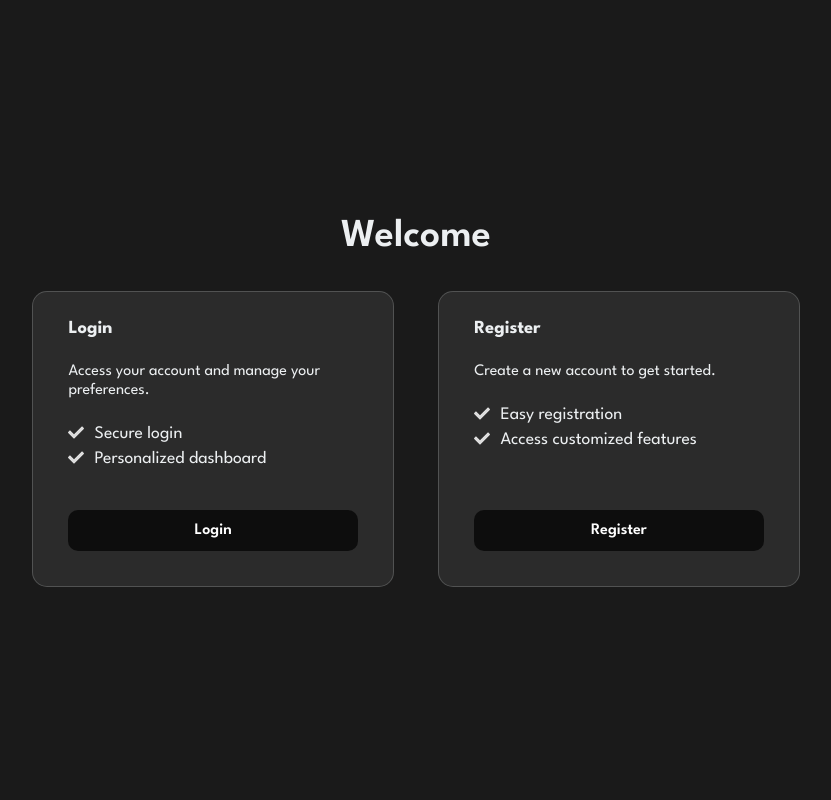
After one commit to Tanheishanyang/Business-Card-Management-System, a Flask app: template deploy_test/templates/Login/Login.html in a window 1280 px wide. The commit adds this page. Shown: the whole page, without its empty margins (224-1055 px from the left). Run offline with Flask 3, Linux system fonts and the light colour scheme; the template is opened without the code that fills it, so the values that code supplies are empty.

Commit message:
register page

```diff
--- a/deploy_test/app.py
+++ b/deploy_test/app.py
@@ -4,7 +4,11 @@ app = Flask(__name__)
 
 @app.route('/')
 def home():
-    return render_template('index.html')
+    return render_template("Welcome/Welcome.html")
+
+@app.route('/register')
+def register():
+    return render_template("Register/Register.html")
 
 if __name__ == '__main__':
     app.run(host='::', port=80, debug=True)
--- /dev/null
+++ b/deploy_test/templates/Login/Login.html
@@ -0,0 +1,43 @@
+<!DOCTYPE html>
+<html lang="en">
+<head>
+  <meta charset="UTF-8">
+  <meta name="viewport" content="width=device-width, initial-scale=1.0">
+  <title>Glowy Hover Effect</title>
+  <!-- 修改为正确的 CSS 文件路径 -->
+  <link rel="stylesheet" href="{{ url_for('static', filename='Welcome/Welcome.css') }}">
+</head>
+<body>
+<main class="main flow">
+  <h1 class="main__heading">Welcome</h1>
+  <div class="main__cards cards">
+    <div class="cards__inner">
+      <!-- Login Card -->
+      <div class="cards__card card">
+        <h2 class="card__heading">Login</h2>
+        <p class="card__description">Access your account and manage your preferences.</p>
+        <ul role="list" class="card__bullets flow">
+          <li>Secure login</li>
+          <li>Personalized dashboard</li>
+        </ul>
+        <a href="#login" class="card__cta cta">Login</a>
+      </div>
+
+      <!-- Register Card -->
+      <div class="cards__card card">
+        <h2 class="card__heading">Register</h2>
+        <p class="card__description">Create a new account to get started.</p>
+        <ul role="list" class="card__bullets flow">
+          <li>Easy registration</li>
+          <li>Access customized features</li>
+        </ul>
+        <a href="#register" class="card__cta cta">Register</a>
+      </div>
+    </div>
+    <div class="overlay cards__inner"></div>
+  </div>
+</main>
+<!-- 修改为正确的 JS 文件路径 -->
+<script src="{{ url_for('static', filename='Welcome/Welcome.js') }}"></script>
+</body>
+</html>
```
Also changed, not shown: deploy_test/static/Register/Register.css (added, +55 -0 lines), deploy_test/static/Register/Register.js (added, +30 -0 lines), deploy_test/templates/Register/Register.html (added, +37 -0 lines), deploy_test/templates/Welcome/Welcome.html (renamed from deploy_test/templates/index.html, +8 -3 lines), deploy_test/static/Welcome/Welcome.css (renamed from deploy_test/static/style.css), deploy_test/static/Welcome/Welcome.js (renamed from deploy_test/static/script.js).
